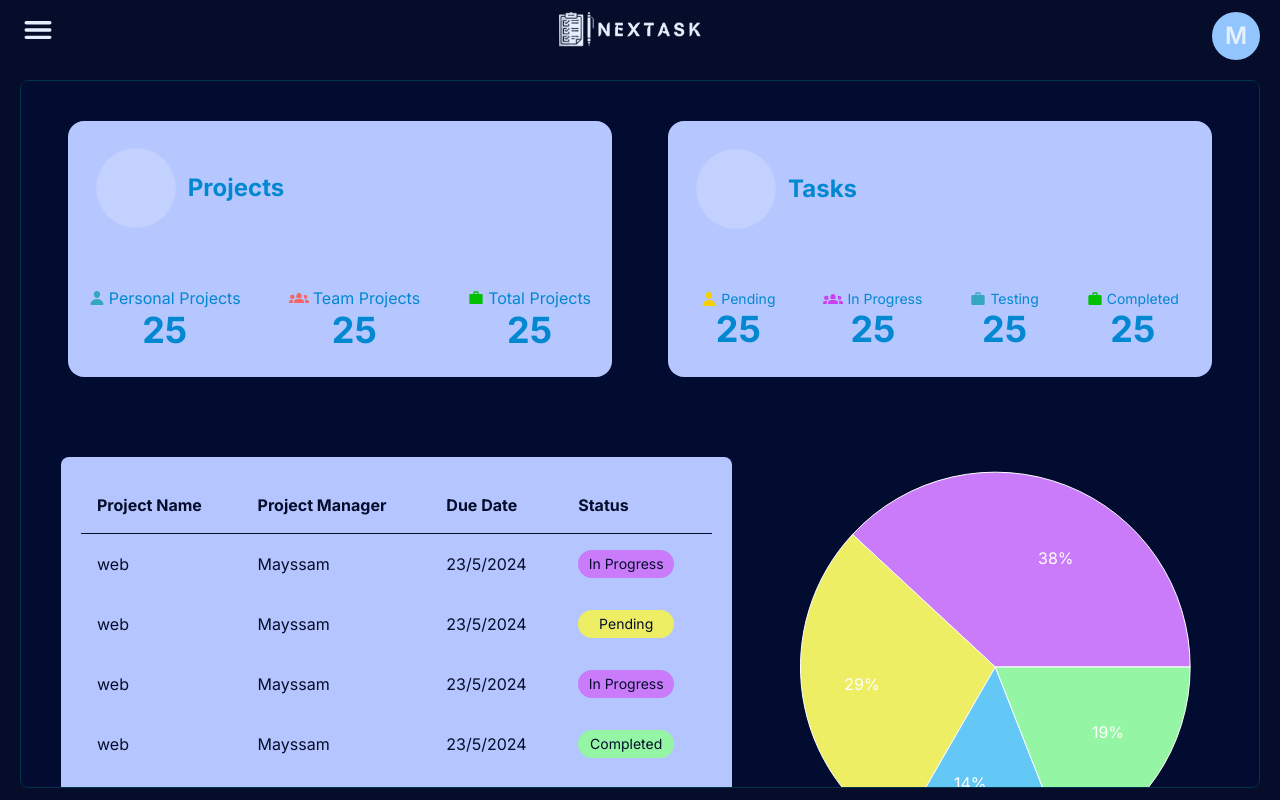
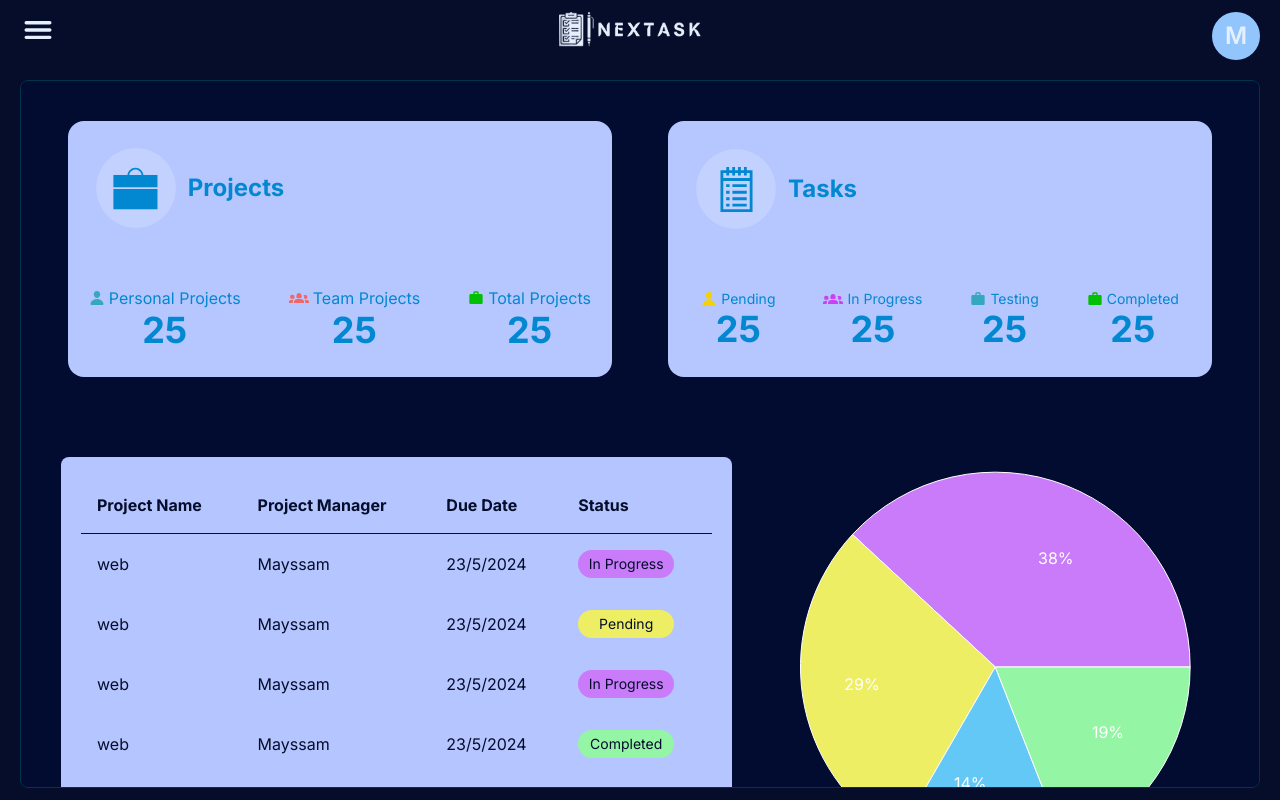
Before and after one commit to mayssam-Alsakhen/NexTask_frontend, a Next.js app: page /dashboard in a window 1280 px wide. Built offline with nearby package versions, Linux system fonts and the light colour scheme.

Commit message:
icons fixed

```diff
--- a/src/Components/dashboardCards/DashboardCards.jsx
+++ b/src/Components/dashboardCards/DashboardCards.jsx
@@ -1,6 +1,9 @@
 'use client'
 import React from 'react'
 import CountUp from 'react-countup';
+import Image from 'next/image';
+import project from '../../../public/project.svg'
+import task from '../../../public/task.svg'
 import { MdGroups2 } from "react-icons/md";
 import { IoPerson } from "react-icons/io5";
 import { MdWork } from "react-icons/md";
@@ -14,13 +17,7 @@ function DashboardCards() {
               {/* card head projects*/}
                <div className='flex items-center mx-4 mb-7'>
                 <div className='w-[80px] h-[80px] bg-second rounded-full flex justify-center items-center bg-opacity-25 mr-3'>
-                    <script src="https://cdn.lordicon.com/lordicon.js"></script>
-                    <lord-icon
-                        src="https://cdn.lordicon.com/ppyvfomi.json"
-                        trigger="hover"
-                        colors="primary:#0288d1"
-                        style={{ width: '60px', height: '60px' }}>
-                    </lord-icon>
+                    <div><Image src={project} width={45} height={45} alt='project'/></div>
                 </div>
                 <h2 className='text-2xl font-bold'>Projects</h2>
                 </div>
@@ -82,13 +79,7 @@ function DashboardCards() {
               {/* card head tasks */}
               <div className='flex items-center mx-4 mb-7'>
                 <div className='w-[80px] h-[80px] bg-second rounded-full flex justify-center items-center bg-opacity-25 mr-3'>
-                    <script src="https://cdn.lordicon.com/lordicon.js"></script>
-                    <lord-icon
-                        src="https://cdn.lordicon.com/ppyvfomi.json"
-                        trigger="hover"
-                        colors="primary:#0288d1"
-                        style={{ width: '60px', height: '60px' }}>
-                    </lord-icon>
+                <div><Image src={task} width={45} height={45} alt='project'/></div>
                 </div>
                 <h2 className='text-2xl font-bold'>Tasks</h2>
                 </div>
```
Also changed, not shown: public/project.svg (added), public/task.svg (added).
